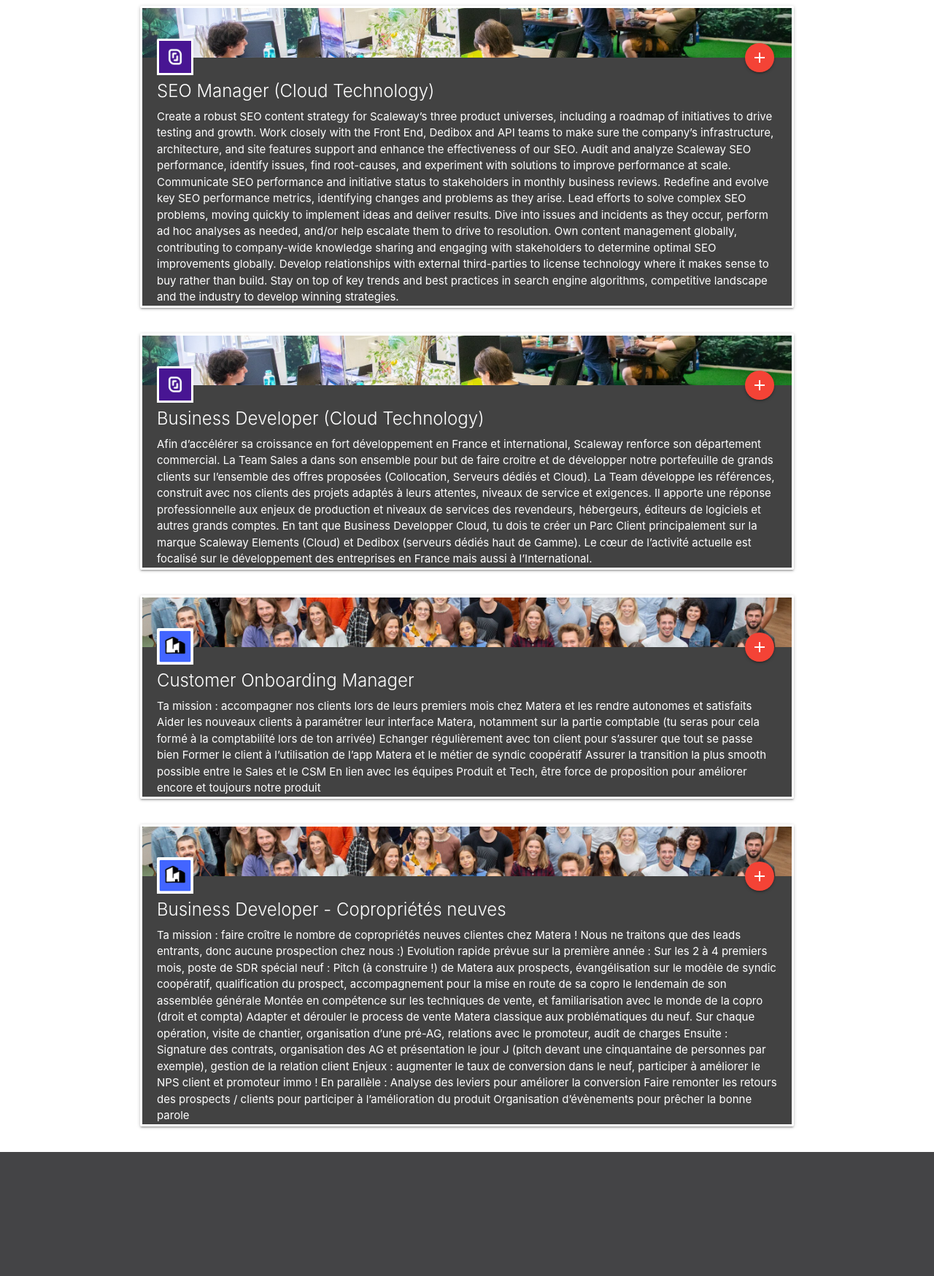
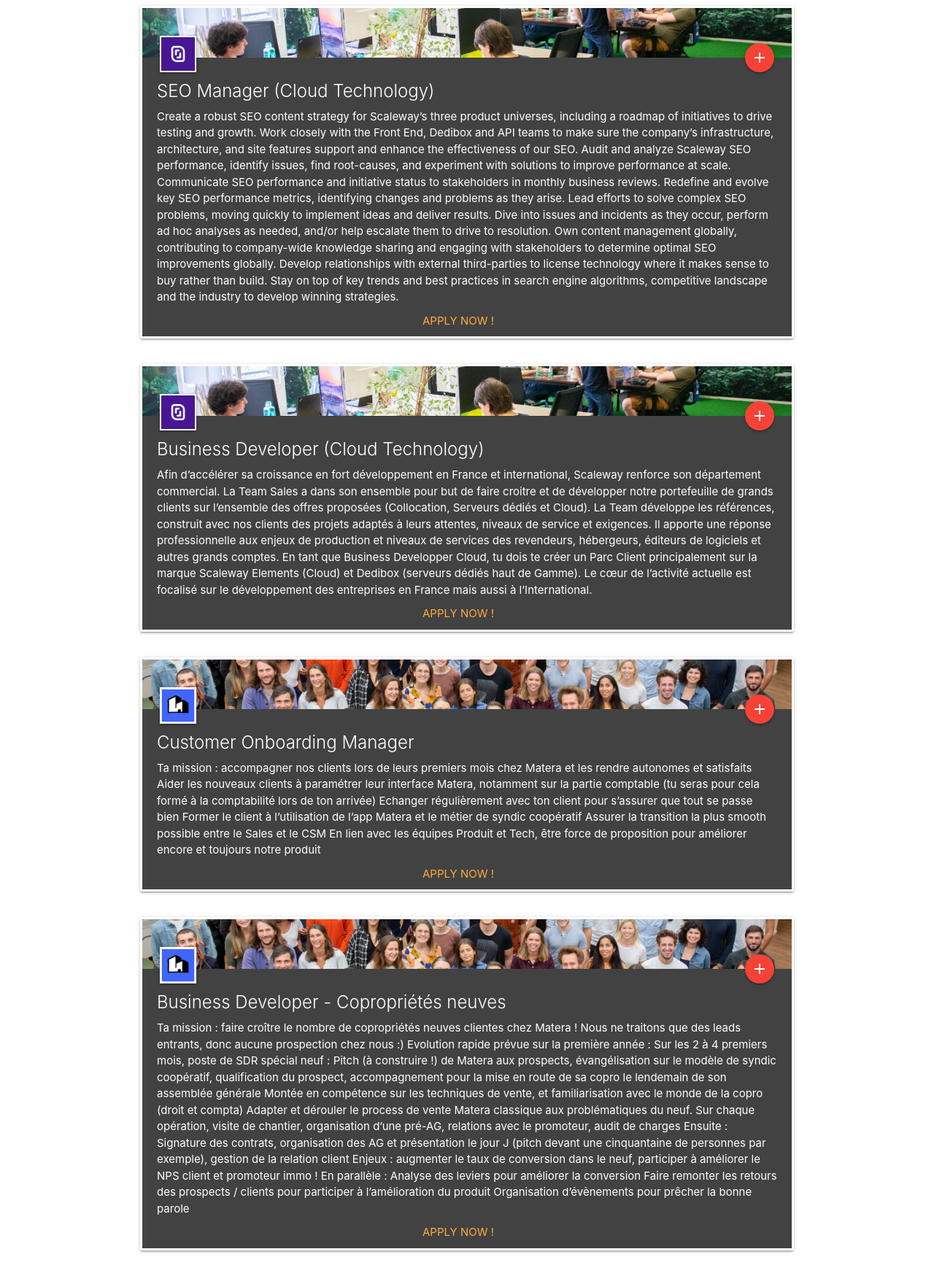
Before and after one commit to alexandre-pinon/job-board, a PHP site: page /home.php in a window 1280 px wide. Shown: the whole page at 73% size. Before the commit the page ends 1579 px from the top, so only its background shows below. Run offline with PHP 8.4, Linux system fonts and the light colour scheme; data comes from the database, SQL or seed files in the repository; some libraries are stand-ins or nearby versions.

Commit message:
Apply Form

```diff
--- a/custom.css
+++ b/custom.css
@@ -1,34 +1,3 @@
-header {
-    position: absolute;
-    top: 0;
-    width: 100%;
-}
-
-.btn {
-    background-color: transparent;
-}
-
-.btn:hover {
-    background-color: transparent;
-    text-decoration: underline;
-}
-
-.img-responsive {
-    width: 100%;
-    height: 100%;
-    object-fit: cover;
-    filter: brightness(50%);
-}
-
-.carousel {
-    height: auto;
-}
-
-.carousel .carousel-item {
-    width: 255px;
-    height: 208px;
-}
-
 .card-image {
     height: 68px;
 }
@@ -39,6 +8,14 @@ header {
     object-fit: cover;
 }
 
+.company-logo {
+    left: 24px;
+    border-radius: 0%;
+    border: solid white 2px;
+    width: 50px;
+    height: 50px;
+}
+
 .card {
     border: solid white 3px;
 }
@@ -47,29 +24,11 @@ header {
     padding: 30px 20px 0 20px;
 }
 
-.card .card-image .logo-image {
-    position: absolute;
-    top: 42px;
-    left: 20px;
-    height: 50px;
-    width: 50px;
-    object-fit: cover;
-    border: solid white 3px;
+.card .card-action {
+    padding: 10 0;
+    border: unset;
 }
 
-.sub-title {
-    position: absolute;
-    top: 25%;
-    margin-left: 11%;
+a.modal-close h4 i.right {
+    margin-left: -39px;
 }
-
-.progress {
-    position: absolute;
-    top: 15%
-}
-
-@media (max-width: 600px) {
-    .img-responsive {
-        max-width: 100%;
-    }
-}
--- a/home.php
+++ b/home.php
@@ -5,7 +5,7 @@
     <link rel="stylesheet" href="https://cdnjs.cloudflare.com/ajax/libs/materialize/1.0.0/css/materialize.min.css">
     <link href="https://fonts.googleapis.com/icon?family=Material+Icons" rel="stylesheet">
     <link href="custom.css" rel="stylesheet">
-    <title>Document</title>
+    <title>THE Job Board</title>
 </head>
     <body>
         <?php
@@ -32,18 +32,24 @@
                 while($row = $result->fetch_assoc()) { ?>
 
                     <div class="row container">
-                        <div class="card hoverable grey darken-3 white-text carousel-item">
+                        <div class="card hoverable grey darken-3 white-text">
                             <div class="card-image">
                                 <img src="company_backgrounds/<?php echo $row["background"]; ?>" class="job-image">
-                                <img src="company_logos/<?php echo $row["logo"]; ?>" class="logo-image">
                                 <a class="activator btn-floating halfway-fab waves-effect waves-light red"><i class="material-icons">add</i></a>
+                                <a class="btn-floating halfway-fab company-logo"><img src="company_logos/<?php echo $row["logo"]; ?>"></a>
                             </div>
-                            <div class="card-content">
+                            <div class="card-content short-description">
                                 <span class="card-title"><?php echo $row["title"]; ?></span>
-                                <p class="test"><?php echo $row["description"]; ?></p>
+                                <p class=""><?php echo $row["description"]; ?></p>
+                            </div>
+                            <div class="card-action center">
+                                <a class="modal-trigger" href="#apply_form">Apply now !</a>
                             </div>
                             <div class="card-reveal grey lighten-3 grey-text text-darken-3">
-                                <span class="card-title"><?php echo $row["title"]; ?></span>
+                                <span class="card-title close-reveal">
+                                    <?php echo $row["title"]; ?>
+                                    <i class="material-icons right">close</i>
+                                </span>
                                 <p>
                                     Type of contract : <?php echo $row["contract_type"]; ?>,
                                     Localisation : <?php echo $row["localisation"]; ?>
@@ -59,6 +65,71 @@
             }
             $conn->close();
         ?>
+        <div id="apply_form" class="modal grey lighten-3 grey-text text-darken-3">
+            <div class="modal-content">
+                <a class="modal-close center grey lighten-3 grey-text text-darken-3">
+                    <h4>Apply Form<i class="material-icons right">close</i></h4>
+                </a>
+                <div class="row">
+                    <form class="col s12" action="<?php echo htmlspecialchars($_SERVER["PHP_SELF"]);?>" method="post">
+                        <div class="row">
+                            <div class="input-field col s6">
+                                <i class="material-icons prefix">account_circle</i>
+                                <input id="first_name" type="text" class="validate">
+                                <label for="first_name">First Name</label>
+                            </div>
+                            <div class="input-field col s6">
+                                <input id="last_name" type="text" class="validate">
+                                <label for="last_name">Last Name</label>
+                            </div>
+                        </div>
+                        <div class="row">
+                            <div class="input-field col s12">
+                                <i class="material-icons prefix">lock</i>
+                                <input id="password" type="password" class="validate">
+                                <label for="password">Password</label>
+                            </div>
+                        </div>
+                        <div class="row">
+                            <div class="input-field col s12">
+                                <i class="material-icons prefix">email</i>
+                                <input id="email" type="email" class="validate">
+                                <label for="email">Email</label>
+                            </div>
+                        </div>
+                        <div class="row">
+                            <div class="input-field col s12">
+                                <i class="material-icons prefix">phone</i>
+                                <input id="phone" type="text" class="validate">
+                                <label for="phone">Phone</label>
+                            </div>
+                        </div>
+                        <div class="row">
+                            <div class="input-field col s12">
+                                <i class="material-icons prefix">edit</i>
+                                <textarea id="textarea" class="materialize-textarea" data-length="1000"></textarea>
+                                <label for="textarea">Message</label>
+                            </div>
+                        </div>
+                        <div class="file-field input-field">
+                            <div class="btn">
+                                <span>CV</span>
+                                <input type="file">
+                            </div>
+                            <div class="file-path-wrapper">
+                                <input class="file-path validate" type="text">
+                            </div>
+                        </div>
+                        <div class="row center">
+                            <button class="btn waves-effect waves-light" type="submit" name="action">
+                                Apply
+                                <i class="material-icons right">send</i>
+                            </button>
+                        </div>
+                    </form>
+                </div>
+            </div>
+        </div>
 
         <script src="https://ajax.googleapis.com/ajax/libs/jquery/3.5.1/jquery.min.js"></script>
         <script src="https://cdnjs.cloudflare.com/ajax/libs/materialize/1.0.0/js/materialize.min.js"></script>
--- a/main.js
+++ b/main.js
@@ -1,8 +1,22 @@
 $(document).ready(function(){
+    $('.modal').modal();
     $('.carousel').carousel();
-    $(".test").dotdotdot({
-        height: 50,
+    $('textarea#textarea').characterCounter();
+    $('.short-description').dotdotdot({
+        height: 165,
         fallbackToLetter: true,
         watch: true,
-	});
+    });
+    $('a.activator').click(function () {
+        $(this).parent().parent().animate(
+            {height: '500px'},
+            'slow'
+        );
+    });
+    $('.close-reveal').click(function () {
+        $(this).parent().parent().animate(
+            {height: '279.2px'},
+            'slow'
+        );
+    });
 });
```
